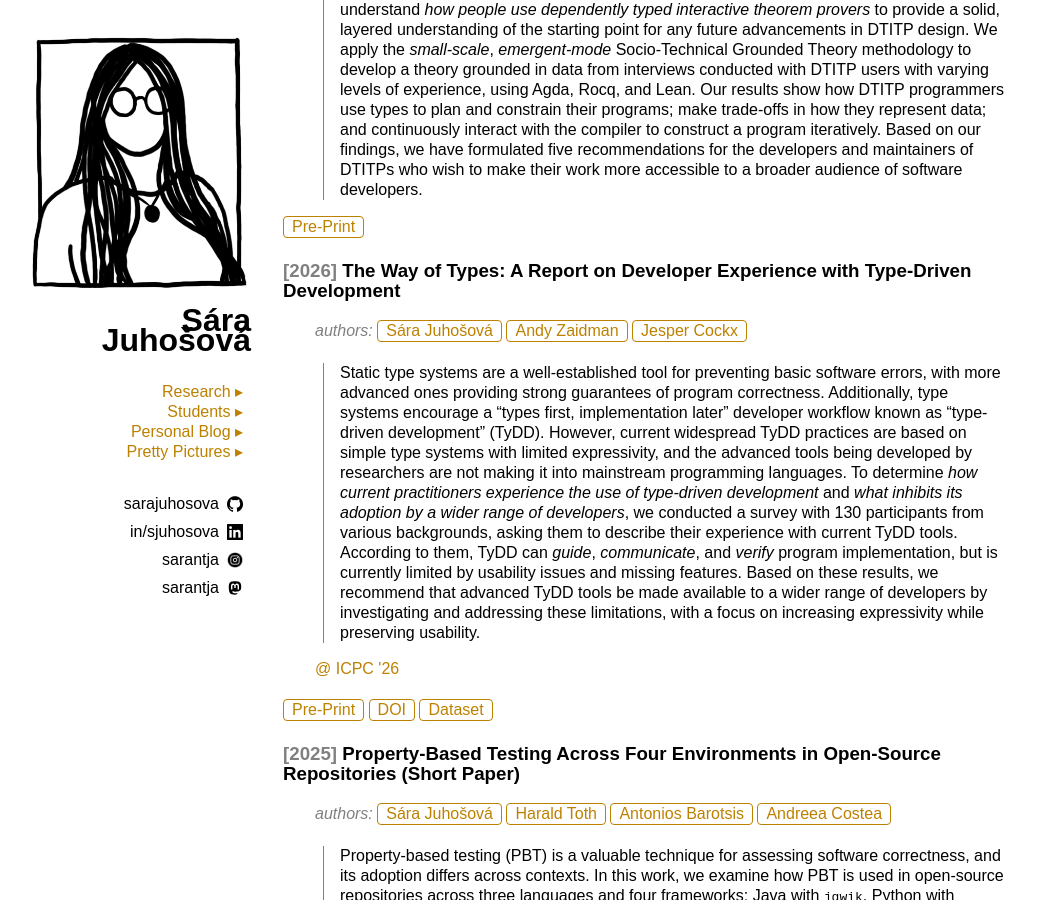
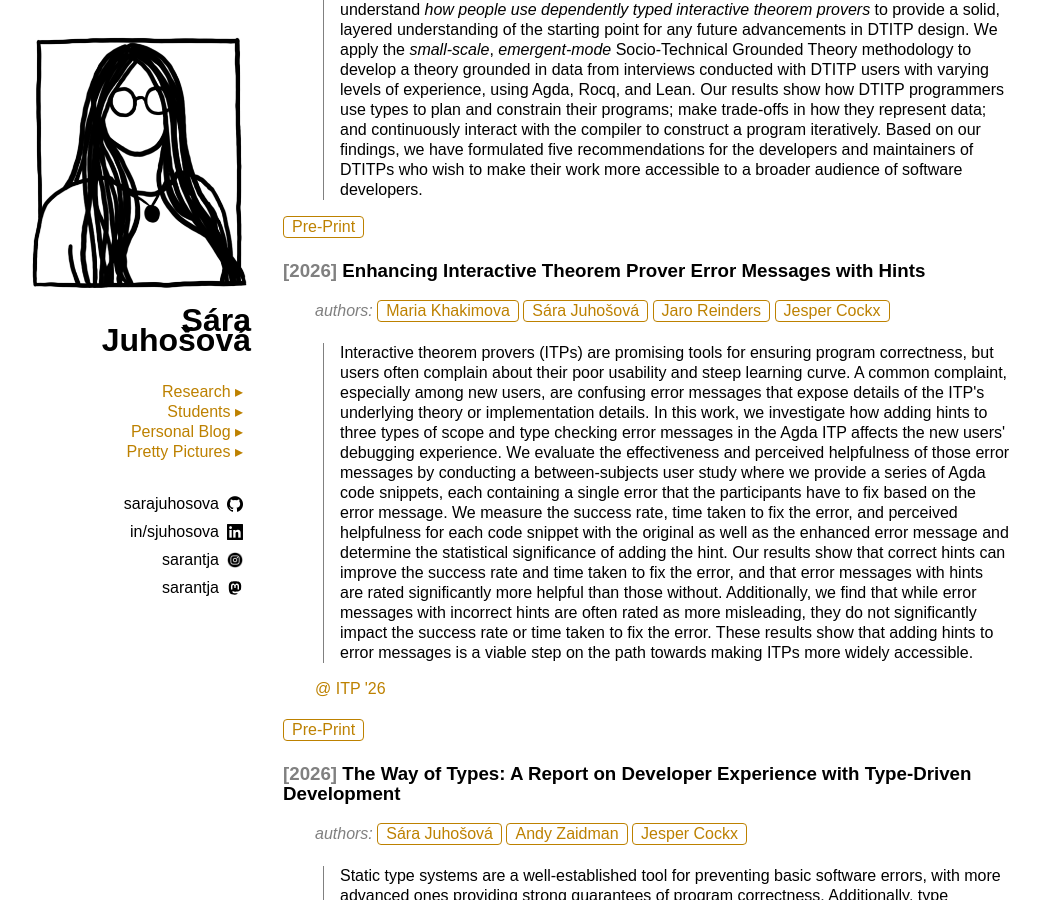
Before and after one commit to sarajuhosova/sarajuhosova.github.io, a Jekyll site: the page built from index.md, in a window 1280 px wide and 900 px high, scrolled down 585 px. Shown: the whole window, without its empty margins (102-1142 px from the left). Built offline with Jekyll 4.4.1, drawn with Linux system fonts in a browser that asks for light colours.

Commit message:
Add Hints papers to work

```diff
--- a/_data/research.yaml
+++ b/_data/research.yaml
@@ -19,25 +19,31 @@
   links:
     - title: Pre-Print
       link: /assets/files/2026-programs-and-proofs.pdf
-# - title: Enhancing Interactive Theorem Prover Error Messages with Hints
-#   year: 2026
-#   authors:
-#     - name: Maria Khakimova
-#     - name: Sára Juhošová
-#       link: https://sarajuhosova.com/
-#     - name: Jaro Reinders
-#       link: https://noughtmare.gitlab.io/
-#     - name: Jesper Cockx
-#       link: https://jesper.cx/
-#   abstract: |
-#     Interactive theorem provers (ITPs) are promising tools for ensuring program correctness, but users often complain about their poor usability and steep learning curve.
-#     A common complaint, especially among new users, are confusing error messages that expose details of the ITP's underlying theory or implementation details.
-#     In this work, we investigate how adding hints to three types of scope and type checking error messages in the Agda ITP affects the new users' debugging experience.
-#     We evaluate the effectiveness and perceived helpfulness of those error messages by conducting a between-subjects user study where we provide a series of Agda code snippets, each containing a single error that the participants have to fix based on the error message.
-#     We measure the success rate, time taken to fix the error, and perceived helpfulness for each code snippet with the original as well as the enhanced error message and determine the statistical significance of adding the hint.
-#     Our results show that correct hints can improve the success rate and time taken to fix the error, and that error messages with hints are rated significantly more helpful than those without.
-#     Additionally, we find that while error messages with incorrect hints are often rated as more misleading, they do not significantly impact the success rate or time taken to fix the error.
-#     These results show that adding hints to error messages is a viable step on the path towards making ITPs more widely accessible.
+- title: Enhancing Interactive Theorem Prover Error Messages with Hints
+  year: 2026
+  authors:
+    - name: Maria Khakimova
+    - name: Sára Juhošová
+      link: https://sarajuhosova.com/
+    - name: Jaro Reinders
+      link: https://noughtmare.gitlab.io/
+    - name: Jesper Cockx
+      link: https://jesper.cx/
+  abstract: |
+    Interactive theorem provers (ITPs) are promising tools for ensuring program correctness, but users often complain about their poor usability and steep learning curve.
+    A common complaint, especially among new users, are confusing error messages that expose details of the ITP's underlying theory or implementation details.
+    In this work, we investigate how adding hints to three types of scope and type checking error messages in the Agda ITP affects the new users' debugging experience.
+    We evaluate the effectiveness and perceived helpfulness of those error messages by conducting a between-subjects user study where we provide a series of Agda code snippets, each containing a single error that the participants have to fix based on the error message.
+    We measure the success rate, time taken to fix the error, and perceived helpfulness for each code snippet with the original as well as the enhanced error message and determine the statistical significance of adding the hint.
+    Our results show that correct hints can improve the success rate and time taken to fix the error, and that error messages with hints are rated significantly more helpful than those without.
+    Additionally, we find that while error messages with incorrect hints are often rated as more misleading, they do not significantly impact the success rate or time taken to fix the error.
+    These results show that adding hints to error messages is a viable step on the path towards making ITPs more widely accessible.
+  conferences:
+    - name: ITP '26
+      link: https://itp-conference-2026.github.io/index.html
+  links:
+    - title: Pre-Print
+      link: /assets/files/2026-itp.pdf
 - title: "The Way of Types: A Report on Developer Experience with Type-Driven Development"
   year: 2026
   authors:
```
Also changed, not shown: 1 other file.
